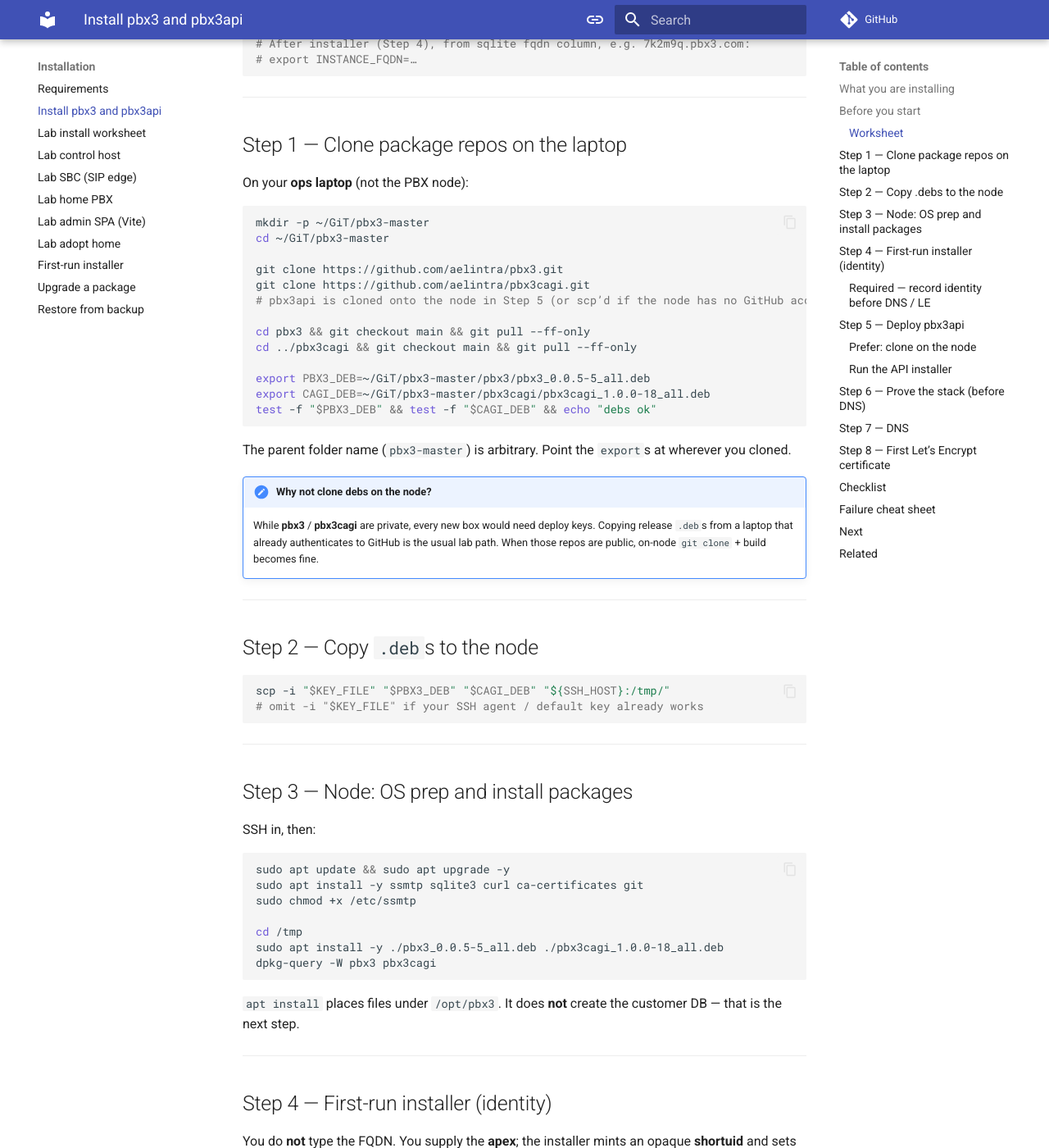
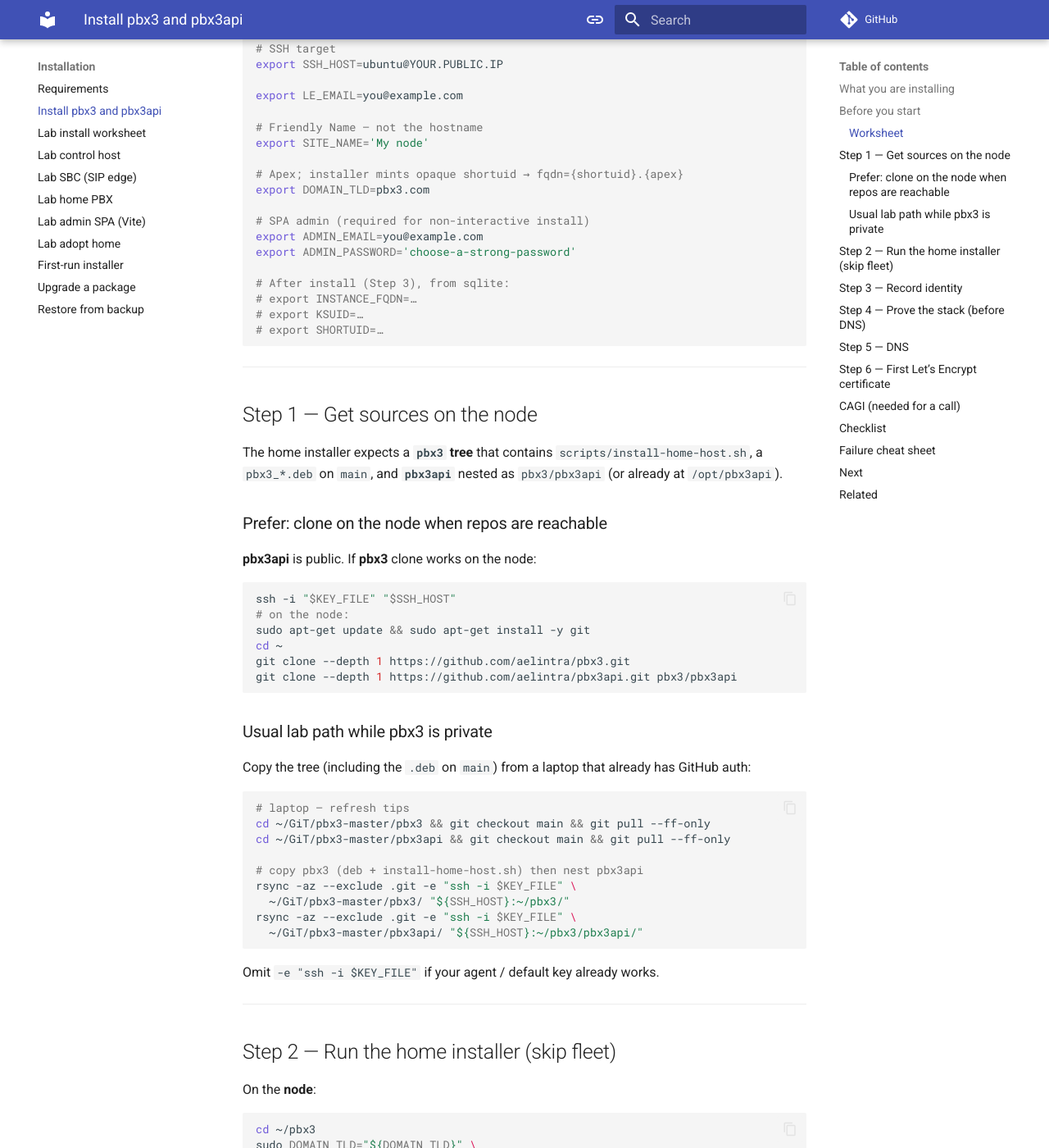
Before and after one commit to aelintra/pbx3-docs, an MkDocs documentation site: the page built from docs/installation/install-pbx3-pbx3api.md, in a window 1280 px wide and 1400 px high, scrolled down 1959 px. Shown: the whole window at 82% size. Built offline with MkDocs 1.6.1 and Material for MkDocs 9.7.7, drawn with Linux system fonts in a browser that asks for light colours; comment, search, counter and statistics services are not loaded; some of the changed text lies outside the part shown.

Commit message:
Align cloud install with lab home-host script path.
Rewrite install-pbx3-pbx3api to use install-home-host.sh (skip fleet), then DNS/LE; update solo-trial, lab-home, and commission Phase 0 pointers.

Co-authored-by: Cursor <cursoragent@cursor.com>

````diff
--- a/docs/installation/install-pbx3-pbx3api.md
+++ b/docs/installation/install-pbx3-pbx3api.md
@@ -1,27 +1,33 @@
 # Install pbx3 and pbx3api
 
-Bring up a **clean Ubuntu 24.04** node from first principles: get packages → install → identity → API → DNS → TLS → prove `/up` → SPA admin.
+Bring up a **clean Ubuntu 24.04** node (EC2, VM, or bare metal) with public DNS and TLS: packages → identity → API → DNS → Let’s Encrypt → prove `/up` → SPA admin.
 
-This page is the **stack only** (solo or the install half of a fleet home). It does **not** run fleet onboard or Provision edge.
+This is the **same stack** as the [Lab home](install-lab-home.md) install (`install-home-host.sh`), plus public DNS and LE. It does **not** run fleet onboard or Provision edge.
 
 | After this page | Continue at |
 |-----------------|-------------|
 | Stay solo | [Solo trial](../getting-started/solo-trial.md) |
 | **New fleet home** (you just finished Install) | [Commission a fleet instance](../fleet/commission-instance.md) → **Step 1 Adopt** |
 | Node already up; adopt only | [Onboard](../fleet/onboard-instance.md) |
+| LAN lab (no DNS / LE) | [Install the Lab home PBX](install-lab-home.md) |
 
 !!! tip "New EC2 into the fleet end-to-end"
     Do this Install page first (includes bringing up the host for LE). Then [Commission](../fleet/commission-instance.md) for onboard + edge — Commission does not repeat EC2/DNS/LE.
+
+!!! note "Fleet timing (cloud vs lab)"
+    **Skip the fleet service token** on this page (press Enter when prompted, or omit `PBX3_FLEET_SERVICE_TOKEN`). [Commission](../fleet/commission-instance.md) / onboard writes fleet `.env` and Egress. Lab home seeds fleet at install time because there is no separate Mac onboard step.
 
 ## What you are installing
 
 | Piece | Form | Lands on the node as |
 |-------|------|----------------------|
-| **pbx3** | `.deb` | `/opt/pbx3` — Asterisk configs, SQLite, scripts |
-| **pbx3cagi** | `.deb` | CAGI (call logic) — install with pbx3 |
+| **pbx3** | `.deb` (via `install-home-host.sh`) | `/opt/pbx3` — Asterisk configs, SQLite, scripts |
 | **pbx3api** | **git tree** (no `.deb`) | `/opt/pbx3api` — nginx + PHP-FPM API on **:44300** |
+| **pbx3cagi** | `.deb` (amd64; still private) | CAGI binary — install after the home script (see [CAGI](#cagi-needed-for-a-call)) |
 
-There is **no** monorepo. GitHub has separate repos. Release `.deb`s live at the **root of `pbx3` and `pbx3cagi` on `main`** today (private repos — clone from a laptop that already has GitHub auth).
+There is **no** monorepo. GitHub has separate repos. Release `.deb`s live at the **root of `pbx3` and `pbx3cagi` on `main`**. **pbx3api** is public; **pbx3** / **pbx3cagi** are still private today.
+
+**Package floor (adjust when newer):** prefer the newest `pbx3_*.deb` on `main` (script picks the highest version next to the script). Cloud lab floor reference: `pbx3_0.0.5-5` / rebuild `0.0.5-6` · `pbx3cagi_1.0.0-18`.
 
 ---
 
@@ -31,16 +37,14 @@ There is **no** monorepo. GitHub has separate repos. Release `.deb`s live at the
 |:--------:|-------|
 | ☐ | Ubuntu **24.04** node with sudo (bare metal, VM, or EC2) |
 | ☐ | SSH access (`ubuntu@…` or equivalent) + private key if needed |
-| ☐ | Laptop with **git**, **scp**, and GitHub access to **`aelintra/pbx3`**, **`aelintra/pbx3cagi`**, **`aelintra/pbx3api`** |
+| ☐ | Laptop with **git**, **scp**/**rsync**, and GitHub access to **`aelintra/pbx3`** (and **`pbx3cagi`** for calls) |
 | ☐ | Inbound **22**, **80** (LE), **44300**; outbound **443** — see [Requirements](requirements.md) |
 | ☐ | DNS control for an apex (e.g. `pbx3.com`) **or** readiness to create an **A** record after install |
-| ☐ | Email for Let’s Encrypt + friendly site **Name** + admin SPA email/password you invent |
-
-**Lab packages (adjust when newer):** `pbx3_0.0.5-5_all.deb` · `pbx3cagi_1.0.0-18_all.deb`.
+| ☐ | Email for Let’s Encrypt + friendly site **Name** + admin SPA email/password you invent (**8+** characters; not a docs placeholder) |
 
 ### Worksheet
 
-Use **straight** quotes only. Put comments on their **own** lines — zsh often treats `# …` on the same line as `export` as more arguments (so `# or user@host` becomes `export: not valid in this context: user@host`).
+Use **straight** quotes only. Put comments on their **own** lines — zsh often treats `# …` on the same line as `export` as more arguments.
 
 ```bash
 # SSH key path (omit KEY_FILE later if your agent already has the key)
@@ -57,115 +61,105 @@ export SITE_NAME='My node'
 # Apex; installer mints opaque shortuid → fqdn={shortuid}.{apex}
 export DOMAIN_TLD=pbx3.com
 
-# After installer (Step 4), from sqlite fqdn column, e.g. 7k2m9q.pbx3.com:
+# SPA admin (required for non-interactive install)
+export ADMIN_EMAIL=you@example.com
+export ADMIN_PASSWORD='choose-a-strong-password'
+
+# After install (Step 3), from sqlite:
 # export INSTANCE_FQDN=…
+# export KSUID=…
+# export SHORTUID=…
 ```
 
 ---
 
-## Step 1 — Clone package repos on the laptop
+## Step 1 — Get sources on the node
 
-On your **ops laptop** (not the PBX node):
+The home installer expects a **`pbx3` tree** that contains `scripts/install-home-host.sh`, a `pbx3_*.deb` on `main`, and **`pbx3api`** nested as `pbx3/pbx3api` (or already at `/opt/pbx3api`).
+
+### Prefer: clone on the node when repos are reachable
+
+**pbx3api** is public. If **pbx3** clone works on the node:
 
 ```bash
-mkdir -p ~/GiT/pbx3-master
-cd ~/GiT/pbx3-master
-
-git clone https://github.com/aelintra/pbx3.git
-git clone https://github.com/aelintra/pbx3cagi.git
-# pbx3api is cloned onto the node in Step 5 (or scp’d if the node has no GitHub access)
-
-cd pbx3 && git checkout main && git pull --ff-only
-cd ../pbx3cagi && git checkout main && git pull --ff-only
-
-export PBX3_DEB=~/GiT/pbx3-master/pbx3/pbx3_0.0.5-5_all.deb
-export CAGI_DEB=~/GiT/pbx3-master/pbx3cagi/pbx3cagi_1.0.0-18_all.deb
-test -f "$PBX3_DEB" && test -f "$CAGI_DEB" && echo "debs ok"
+ssh -i "$KEY_FILE" "$SSH_HOST"
+# on the node:
+sudo apt-get update && sudo apt-get install -y git
+cd ~
+git clone --depth 1 https://github.com/aelintra/pbx3.git
+git clone --depth 1 https://github.com/aelintra/pbx3api.git pbx3/pbx3api
 ```
 
-The parent folder name (`pbx3-master`) is arbitrary. Point the `export`s at wherever you cloned.
+### Usual lab path while pbx3 is private
 
-!!! note "Why not clone debs on the node?"
-    While **pbx3** / **pbx3cagi** are private, every new box would need deploy keys. Copying release `.deb`s from a laptop that already authenticates to GitHub is the usual lab path. When those repos are public, on-node `git clone` + build becomes fine.
+Copy the tree (including the `.deb` on `main`) from a laptop that already has GitHub auth:
+
+```bash
+# laptop — refresh tips
+cd ~/GiT/pbx3-master/pbx3 && git checkout main && git pull --ff-only
+cd ~/GiT/pbx3-master/pbx3api && git checkout main && git pull --ff-only
+
+# copy pbx3 (deb + install-home-host.sh) then nest pbx3api
+rsync -az --exclude .git -e "ssh -i $KEY_FILE" \
+  ~/GiT/pbx3-master/pbx3/ "${SSH_HOST}:~/pbx3/"
+rsync -az --exclude .git -e "ssh -i $KEY_FILE" \
+  ~/GiT/pbx3-master/pbx3api/ "${SSH_HOST}:~/pbx3/pbx3api/"
+```
+
+Omit `-e "ssh -i $KEY_FILE"` if your agent / default key already works.
 
 ---
 
-## Step 2 — Copy `.deb`s to the node
+## Step 2 — Run the home installer (skip fleet)
+
+On the **node**:
 
 ```bash
-scp -i "$KEY_FILE" "$PBX3_DEB" "$CAGI_DEB" "${SSH_HOST}:/tmp/"
-# omit -i "$KEY_FILE" if your SSH agent / default key already works
+cd ~/pbx3
+sudo DOMAIN_TLD="${DOMAIN_TLD}" \
+  INSTANCE_SITENAME="${SITE_NAME}" \
+  PBX3_ADMIN_EMAIL="${ADMIN_EMAIL}" \
+  PBX3_ADMIN_PASSWORD="${ADMIN_PASSWORD}" \
+  ./scripts/install-home-host.sh
+```
+
+Or interactive: `sudo ./scripts/install-home-host.sh` — answer apex (Enter → `pbx3.com`), site name, admin email/password, then **Enter to skip fleet** when asked for the fleet service token.
+
+The script:
+
+- installs the newest `pbx3_*.deb` it finds next to the script (or set `PBX3_DEB=…`)
+- runs `/opt/pbx3/scripts/installer.sh` (mints `{shortuid}.{apex}`; no vanity FQDN)
+- installs **pbx3api** and runs its installer (`migrate --force` as **www-data**; writable Laravel log)
+- leaves API on **snakeoil** `:44300` (LE is Step 5)
+
+!!! warning
+    Do **not** pass a fleet token here if this box will [Commission](../fleet/commission-instance.md) next — onboard owns `PBX3_ORG_BUCKET` / token / Egress.
+    Do **not** run `reloader.sh` after a clean first install.
+    Do **not** pass vanity `INSTANCE_FQDN=kildare.pbx3.com` unless you intentionally set `PBX3_ALLOW_VANITY_FQDN=1`.
+
+**Clean re-install** (same host, wipe DB identity):
+
+```bash
+cd ~/pbx3
+sudo PBX3_CLEAN_INSTALL=1 \
+  DOMAIN_TLD="${DOMAIN_TLD}" INSTANCE_SITENAME="${SITE_NAME}" \
+  PBX3_ADMIN_EMAIL="${ADMIN_EMAIL}" PBX3_ADMIN_PASSWORD="${ADMIN_PASSWORD}" \
+  ./scripts/install-home-host.sh
 ```
 
 ---
 
-## Step 3 — Node: OS prep and install packages
+## Step 3 — Record identity
 
-SSH in, then:
+The installer mints these; they are **not** the SSH nickname. Capture before DNS / LE:
 
 ```bash
-sudo apt update && sudo apt upgrade -y
-sudo apt install -y ssmtp sqlite3 curl ca-certificates git
-sudo chmod +x /etc/ssmtp
-
-cd /tmp
-sudo apt install -y ./pbx3_0.0.5-5_all.deb ./pbx3cagi_1.0.0-18_all.deb
-dpkg-query -W pbx3 pbx3cagi
-```
-
-`apt install` places files under `/opt/pbx3`. It does **not** create the customer DB — that is the next step.
-
----
-
-## Step 4 — First-run installer (identity)
-
-You do **not** type the FQDN. You supply the **apex**; the installer mints an opaque **shortuid** and sets `fqdn = {shortuid}.{apex}`.
-
-| You provide | Installer writes |
-|-------------|------------------|
-| `DOMAIN_TLD` (e.g. `pbx3.com`) | `shortuid`, `fqdn` = `{shortuid}.pbx3.com` |
-| `INSTANCE_SITENAME` | Friendly **Name** on Home |
-| Admin email + password | First SPA user (no factory password) |
-| — | `globals.id` (**KSUID**) |
-
-```bash
-sudo DOMAIN_TLD="${DOMAIN_TLD}" \
-  INSTANCE_SITENAME="${SITE_NAME}" \
-  PBX3_ADMIN_EMAIL="${ADMIN_EMAIL}" \
-  PBX3_ADMIN_PASSWORD="${ADMIN_PASSWORD}" \
-  /opt/pbx3/scripts/installer.sh
-```
-
-Use your real SPA login email/password in the worksheet exports (`ADMIN_EMAIL` / `ADMIN_PASSWORD`). Omit `PBX3_ADMIN_*` to answer prompts on a real TTY. Details: [First-run installer](first-run.md).
-
-**Do not** pass vanity `INSTANCE_FQDN=kildare.pbx3.com` unless you intentionally set `PBX3_ALLOW_VANITY_FQDN=1`.
-
-Verify an admin was created (installer end banner also reports this on current `installer.sh`):
-
-```bash
-sqlite3 /opt/pbx3/db/sqlite.db "SELECT id,email FROM users;"
-# must show at least one row — email must be yours, not a docs placeholder
-```
-
-If empty (older packages called bootstrap with `/bin/sh` and silently failed), create one with **your** address:
-
-```bash
-sudo PBX3_ADMIN_EMAIL="${ADMIN_EMAIL}" \
-  PBX3_ADMIN_PASSWORD="${ADMIN_PASSWORD}" \
-  /opt/pbx3/scripts/bootstrap-admin-user.sh
-# or interactive on a real TTY:
-# sudo /opt/pbx3/scripts/bootstrap-admin-user.sh
-```
-### Required — record identity before DNS / LE
-
-The installer mints these; they are **not** the SSH nickname (e.g. `virginia1.pbx3.com`). Newer installer builds print a final **Instance identity** block; always capture them either way:
-
-```bash
-# On the node — shows KSUID | shortuid | fqdn | sitename
 sqlite3 /opt/pbx3/db/sqlite.db \
   "SELECT id, shortuid, fqdn, sitename FROM globals WHERE pkey='global';"
 
-# Export into this shell (and your Mac worksheet) — required before dig / LE
+sqlite3 /opt/pbx3/db/sqlite.db "SELECT id,email FROM users;"
+# must show at least one row — your email, not a docs placeholder
+
 export KSUID=$(sqlite3 /opt/pbx3/db/sqlite.db "SELECT id FROM globals WHERE pkey='global';")
 export SHORTUID=$(sqlite3 /opt/pbx3/db/sqlite.db "SELECT shortuid FROM globals WHERE pkey='global';")
 export INSTANCE_FQDN=$(sqlite3 /opt/pbx3/db/sqlite.db "SELECT fqdn FROM globals WHERE pkey='global';")
@@ -174,74 +168,19 @@ echo "SHORTUID=$SHORTUID"
 echo "INSTANCE_FQDN=$INSTANCE_FQDN"
 ```
 
-Do **not** continue to Step 7 until `echo "$INSTANCE_FQDN"` prints a real name (e.g. `xhcjkh.pbx3.com`). Empty → `dig` fails with `'' is not a legal name`.
+Do **not** continue until `echo "$INSTANCE_FQDN"` prints a real name (e.g. `xhcjkh.pbx3.com`). Empty → `dig` fails with `'' is not a legal name`.
 
-!!! warning
-    Do **not** run `reloader.sh` after a clean first install.
-    Do **not** set fleet `PBX3_ORG_BUCKET` yet if you plan to [onboard](../fleet/onboard-instance.md) later — the onboard script owns that.
-
----
-
-## Step 5 — Deploy pbx3api
-
-pbx3api is a **git checkout** at `/opt/pbx3api`, then its installer.
-
-### Prefer: clone on the node
+If `users` is empty (older floor debs), create an admin:
 
 ```bash
-sudo rm -rf /opt/pbx3api
-sudo git clone https://github.com/aelintra/pbx3api.git /opt/pbx3api
-cd /opt/pbx3api
-sudo git checkout main
-sudo git pull --ff-only origin main
-```
-
-If the repo is private and the node has no credentials, clone on the laptop and copy:
-
-```bash
-# laptop
-git clone https://github.com/aelintra/pbx3api.git /tmp/pbx3api
-scp -i "$KEY_FILE" -r /tmp/pbx3api "${SSH_HOST}:/tmp/pbx3api"
-# node
-sudo rm -rf /opt/pbx3api
-sudo mv /tmp/pbx3api /opt/pbx3api
-```
-
-### Run the API installer
-
-Drop nginx’s default site if it will fight for port **80** (needed for Let’s Encrypt):
-
-```bash
-sudo rm -f /etc/nginx/sites-enabled/default
-sudo /opt/pbx3api/scripts/installer.sh
-```
-
-The installer (current tip):
-
-- points Laravel at `/opt/pbx3/db/sqlite.db`
-- runs **`php artisan migrate --force` as `www-data`** (adds Sanctum/2FA/privilege columns on the shared DB)
-- keeps **`storage/logs/laravel.log` writable by `www-data`** (root-owned log → SPA login **500**)
-
-API listens on **`https://<host>:44300`** (snakeoil until Step 7).
-
-Do **not** run `sudo php artisan …` afterward as root — that recreates root-owned logs. If you need artisan:
-
-```bash
-cd /opt/pbx3api
-sudo -u www-data php artisan migrate --force
-sudo -u www-data php artisan config:clear
-```
-
-Optional if `vendor/` is missing (installer usually runs composer):
-
-```bash
-cd /opt/pbx3api
-sudo composer install --no-dev
+sudo PBX3_ADMIN_EMAIL="${ADMIN_EMAIL}" \
+  PBX3_ADMIN_PASSWORD="${ADMIN_PASSWORD}" \
+  /opt/pbx3/scripts/bootstrap-admin-user.sh
 ```
 
 ---
 
-## Step 6 — Prove the stack (before DNS)
+## Step 4 — Prove the stack (before DNS)
 
 **On the node**, use loopback — not the public FQDN:
 
@@ -273,16 +212,16 @@ sudo nginx -t && sudo systemctl reload nginx
 
 ---
 
-## Step 7 — DNS
+## Step 5 — DNS
 
-Requires **`INSTANCE_FQDN`** from [Step 4](#required--record-identity-before-dns--le). If unset, stop and export it — do not dig an empty name.
+Requires **`INSTANCE_FQDN`** from [Step 3](#step-3--record-identity). If unset, stop and export it — do not dig an empty name.
 
 | Name | Type | Value |
 |------|------|--------|
 | Exact `globals.fqdn` (e.g. `xhcjkh.pbx3.com`) | **A** | Node public IP / EIP |
 
 ```bash
-test -n "$INSTANCE_FQDN" || { echo "INSTANCE_FQDN not set — re-run Step 4 exports"; exit 1; }
+test -n "$INSTANCE_FQDN" || { echo "INSTANCE_FQDN not set — re-run Step 3 exports"; exit 1; }
 echo "Checking DNS for $INSTANCE_FQDN"
 dig +short "$INSTANCE_FQDN"
 # must equal this node’s public IP
@@ -292,7 +231,7 @@ Fleet nodes do **not** publish public tenant A records. Solo multi-tenant Option
 
 ---
 
-## Step 8 — First Let’s Encrypt certificate
+## Step 6 — First Let’s Encrypt certificate
 
 Port **80** must reach this host from the internet. DNS A must already match.
 
@@ -314,21 +253,39 @@ curl -4 -sS --connect-timeout 5 --max-time 10 -o /dev/null -w "%{http_code}\n" "
 curl -k -sS -o /dev/null -w "%{http_code}\n" https://127.0.0.1:44300/up
 ```
 
-Open the Admin SPA **from the laptop** and [sign in](../getting-started/sign-in.md) with the email/password from Step 4. API base URL example: `https://${INSTANCE_FQDN}:44300/api`.
+Open the Admin SPA **from the laptop** and [sign in](../getting-started/sign-in.md) with the email/password from the worksheet. API base URL example: `https://${INSTANCE_FQDN}:44300/api`.
+
+---
+
+## CAGI (needed for a call)
+
+**pbx3cagi** is still private. On **amd64** cloud nodes, copy the release `.deb` from a laptop that has the repo and install it:
+
+```bash
+# laptop
+cd ~/GiT/pbx3-master/pbx3cagi && git checkout main && git pull --ff-only
+# use the newest pbx3cagi_*.deb on main (floor reference: 1.0.0-18)
+scp -i "$KEY_FILE" pbx3cagi_1.0.0-18_all.deb "${SSH_HOST}:/tmp/"
+
+# node
+sudo apt install -y /tmp/pbx3cagi_1.0.0-18_all.deb
+dpkg-query -W pbx3cagi
+```
+
+Lab ARM guests compile from source — see [Lab home → CAGI](install-lab-home.md#cagi-needed-for-a-call).
 
 ---
 
 ## Checklist
 
-- [ ] Cloned `pbx3` + `pbx3cagi` on laptop; `.deb`s present
-- [ ] Copied debs to node; `apt install` succeeded
-- [ ] `installer.sh` created KSUID / opaque FQDN / admin user
-- [ ] pbx3api at `/opt/pbx3api`; API installer run (**migrate as www-data**; log writable)
+- [ ] `pbx3` tree + `pbx3api` on the node; `install-home-host.sh` succeeded (fleet skipped)
+- [ ] KSUID / opaque FQDN / admin user recorded
 - [ ] `GET https://127.0.0.1:44300/up` → **200** (on node)
 - [ ] DNS **A** for `globals.fqdn` → public IP
 - [ ] Let’s Encrypt applied
 - [ ] From **ops laptop**: trusted `https://{fqdn}:44300/up` → **200** (SG allows your IP on 44300)
 - [ ] Admin SPA login works from the laptop
+- [ ] (Calls) `pbx3cagi` installed on amd64
 
 ## Failure cheat sheet
 
@@ -337,10 +294,11 @@ Open the Admin SPA **from the laptop** and [sign in](../getting-started/sign-in.
 | On node, `curl https://$INSTANCE_FQDN:44300/up` hangs | Expected hairpin — use `127.0.0.1` on the node; public URL from the laptop |
 | Laptop curl to `:44300` times out (~5–130s) | SG: add your public IP `/32` on **44300** (port 80 open is not enough) |
 | LE fails `example.com` contact | Use a real email — Let’s Encrypt rejects `*.example.com` |
-| `/up` not 200 on localhost | pbx3api installer, nginx default site, PHP-FPM |
-| SPA login fails / `users` empty | Run `bootstrap-admin-user.sh` with **your** email (see Step 4). Installer must call bootstrap with **bash**, not `sh` |
+| `/up` not 200 on localhost | home installer / nginx default site / PHP-FPM — re-check Step 2–4 |
+| SPA login fails / `users` empty | Run `bootstrap-admin-user.sh` with **your** email (see Step 3) |
 | SPA “Cannot reach API” but `curl …/up` is 200 | Often login **500**: root-owned `storage/logs/laravel.log` or missing migrate columns. Fix: `sudo chown www-data:www-data /opt/pbx3api/storage/logs/laravel.log` and `sudo -u www-data php artisan migrate --force` |
 | `sudo php artisan …` after install | Prefer `sudo -u www-data php artisan …` — root recreates the log-ownership trap |
+| Fleet `.env` / Egress missing on a **fleet** home | Expected after this page — continue at [Commission](../fleet/commission-instance.md); do not paste the lab fleet-token install block here |
 
 ## Next
 
@@ -355,7 +313,9 @@ Open the Admin SPA **from the laptop** and [sign in](../getting-started/sign-in.
 | New fleet home (after Install) | [Commission](../fleet/commission-instance.md) |
 | Adopt only | [Onboard](../fleet/onboard-instance.md) or Commission Step 1 |
 | Same KSUID after EC2 loss | [Rebuild from S3](../fleet/rebuild-from-s3.md) |
+| LAN lab (no DNS/LE) | [Lab home](install-lab-home.md) |
 
 ## Related
 
 - [Requirements](requirements.md) · [First-run installer](first-run.md) · [Upgrade a package](upgrade.md)
+- Lab: [operator worksheet](install-lab-worksheet.md) · [Lab home](install-lab-home.md)
````
Also changed, not shown: other parts of docs/installation/install-pbx3-pbx3api.md (+1 -1 lines), docs/fleet/commission-instance.md (+1 -1 lines), docs/getting-started/solo-trial.md (+1 -1 lines), docs/installation/install-lab-home.md (+1 -1 lines).
